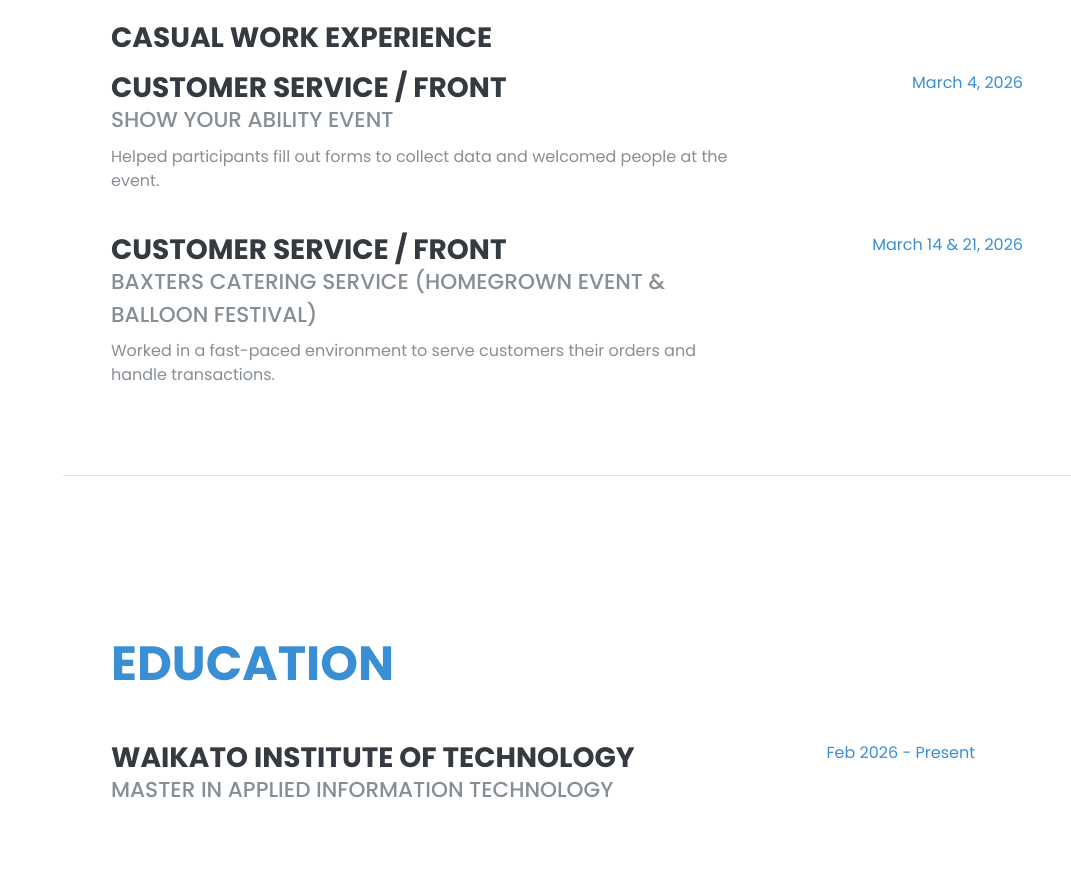
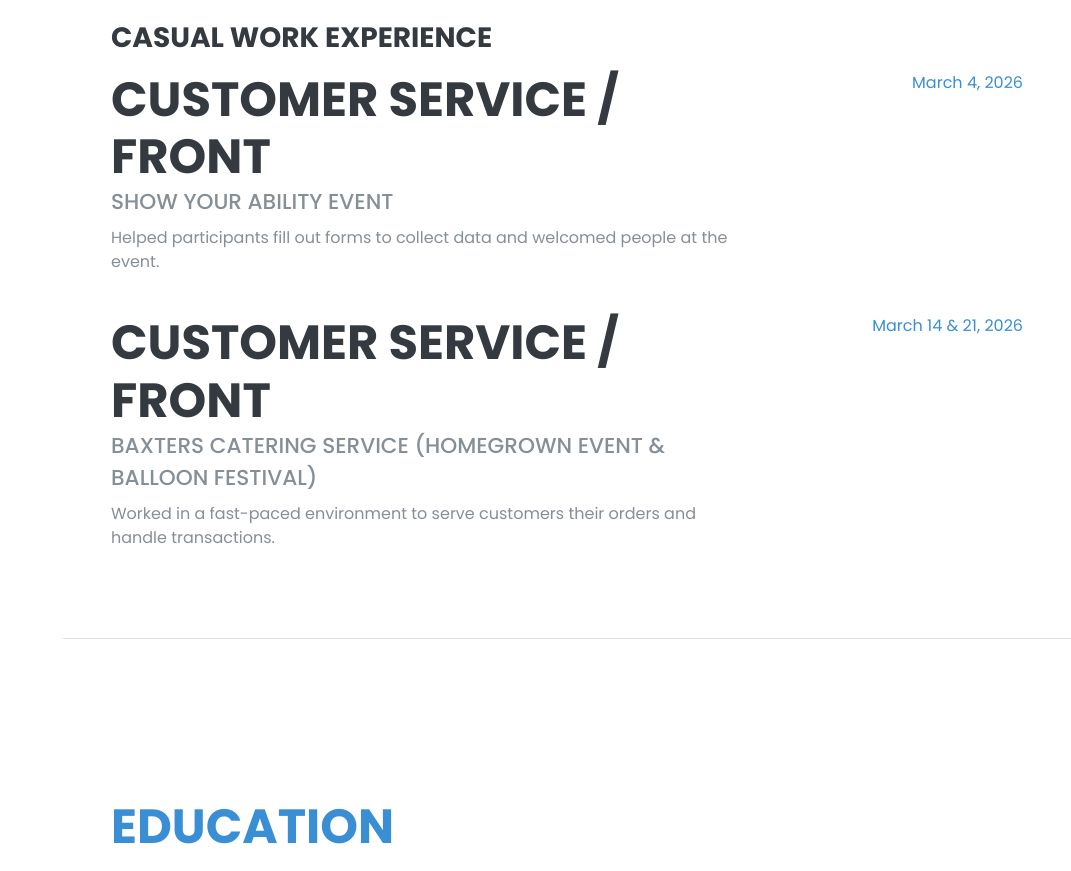
Before and after one commit to sharmasagar33/Portfolio-website, a plain HTML site: page index.html in a window 1280 px wide. Shown: the part 1208-2079 px from the top of the page, without its empty margins (209-1280 px from the left). Drawn offline with nearby package versions, Linux system fonts and the light colour scheme.

Commit message:
Update index.html

```diff
--- a/index.html
+++ b/index.html
@@ -117,7 +117,7 @@
           </div>
           <div class="resume-item d-flex flex-column flex-md-row mb-4">
             <div class="resume-content mr-auto">
-              <h3 class="mb-0">Customer Service / Front</h3>
+              <h2 class="mb-0">Customer Service / Front</h2>
               <div class="subheading mb-2">Show Your Ability Event</div>
               <p>Helped participants fill out forms to collect data and welcomed people at the event.</p>
             </div>
@@ -125,7 +125,7 @@
           </div>
           <div class="resume-item d-flex flex-column flex-md-row mb-4">
             <div class="resume-content mr-auto">
-              <h3 class="mb-0">Customer Service / Front</h3>
+              <h2 class="mb-0">Customer Service / Front</h2>
               <div class="subheading mb-2">Baxters Catering Service (Homegrown Event &amp; Balloon Festival)</div>
               <p>Worked in a fast-paced environment to serve customers their orders and handle transactions.</p>
             </div>
```
